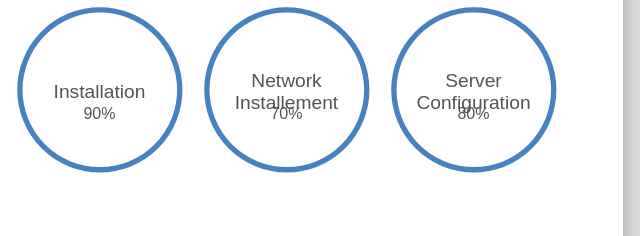
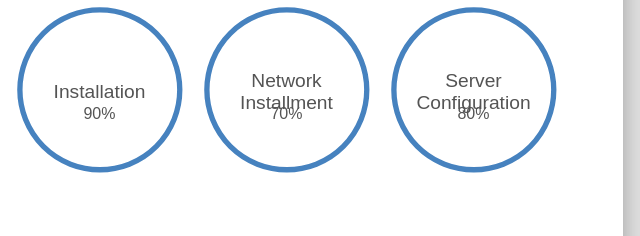
Before and after one commit to Zetname/WebResume, a plain HTML site: page index.html in a window 1280 px wide. Shown: the part 764-1000 px from the top of the page, 577-1217 px from the left. Drawn offline with Linux system fonts and the light colour scheme.

Commit message:
Update index.html

```diff
--- a/index.html
+++ b/index.html
@@ -162,7 +162,7 @@
                 <circle cx="50" cy="50" r="45"></circle>
                 <circle class="cbar" cx="50" cy="50" r="45" style="--percent: 0.7"></circle>
               </svg>
-              <span class="tl-name">Network Installement</span>
+              <span class="tl-name">Network Installment</span>
               <span class="tl-exp">70%</span>
             </li>
             <li>
```
